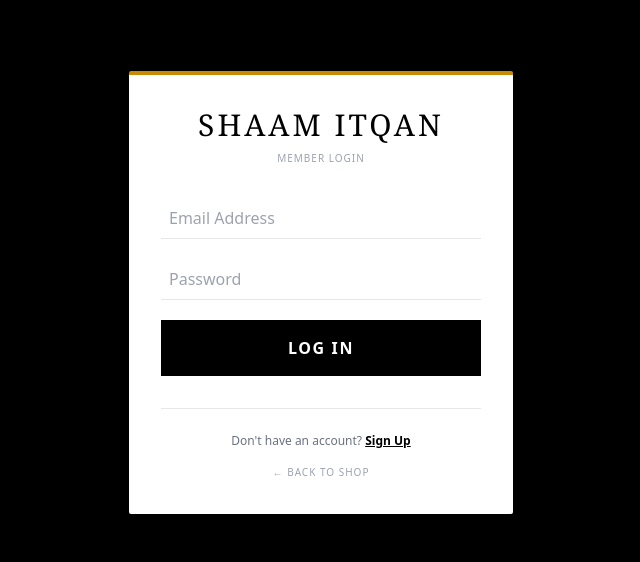
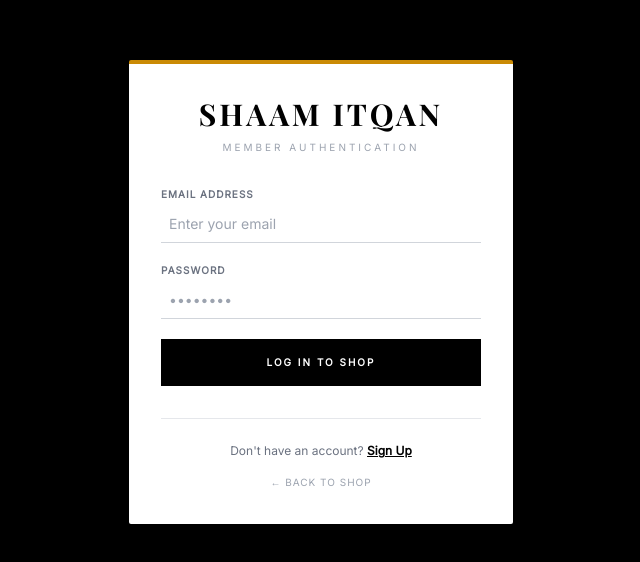
Before and after one commit to mdatikhassan685-arch/shaam-itqan-web, a website: page public/login.html in a window 1280 px wide. Shown: the part 108-670 px from the top of the page, without its empty margins (319-959 px from the left). Drawn offline with nearby package versions, Linux system fonts and the light colour scheme; some packages are replaced by stand-ins of ours; a script that the page names is missing.

Commit message:
Update login.html

```diff
--- a/public/login.html
+++ b/public/login.html
@@ -5,20 +5,39 @@
     <meta name="viewport" content="width=device-width, initial-scale=1.0">
     <title>Login | SHAAM ITQAN</title>
     <script src="https://cdn.tailwindcss.com"></script>
+    <script src="https://cdn.jsdelivr.net/npm/sweetalert2@11"></script>
+    <style>
+        @import url('https://fonts.googleapis.com/css2?family=Playfair+Display:wght@700&family=Inter:wght@300;400&display=swap');
+        body { font-family: 'Inter', sans-serif; background-color: #000; }
+        .serif { font-family: 'Playfair Display', serif; }
+    </style>
 </head>
-<body class="bg-black flex items-center justify-center min-h-screen p-4">
+<body class="flex items-center justify-center min-h-screen p-4">
+
     <div class="bg-white p-8 rounded-sm shadow-2xl w-full max-w-sm border-t-4 border-yellow-600">
         <div class="text-center mb-8">
-            <h1 class="text-3xl font-serif tracking-widest text-black">SHAAM ITQAN</h1>
-            <p class="text-[10px] uppercase tracking-widest text-gray-400 mt-2">Member Login</p>
+            <h1 class="serif text-3xl tracking-widest text-black">SHAAM ITQAN</h1>
+            <p class="text-[10px] uppercase tracking-[0.3em] text-gray-400 mt-2">Member Authentication</p>
         </div>
+
         <div class="space-y-5">
-            <input id="email" type="email" placeholder="Email Address" class="w-full border-b p-2 outline-none focus:border-yellow-600 transition">
-            <input id="pass" type="password" placeholder="Password" class="w-full border-b p-2 outline-none focus:border-yellow-600 transition">
-            <button onclick="login()" class="w-full bg-black text-white py-4 mt-4 font-bold tracking-widest hover:bg-yellow-600 transition">LOG IN</button>
+            <div>
+                <label class="text-[10px] uppercase tracking-widest text-gray-500 mb-1 block font-bold">Email Address</label>
+                <input id="email" type="email" placeholder="Enter your email" class="w-full border-b border-gray-300 p-2 focus:outline-none focus:border-yellow-600 transition text-sm">
+            </div>
+
+            <div>
+                <label class="text-[10px] uppercase tracking-widest text-gray-500 mb-1 block font-bold">Password</label>
+                <input id="pass" type="password" placeholder="••••••••" class="w-full border-b border-gray-300 p-2 focus:outline-none focus:border-yellow-600 transition text-sm">
+            </div>
+
+            <button onclick="login()" class="w-full bg-black text-white py-4 mt-4 text-[10px] font-bold tracking-[0.2em] hover:bg-yellow-600 transition-all duration-300">
+                LOG IN TO SHOP
+            </button>
         </div>
+
         <div class="mt-8 text-center border-t pt-6">
-            <p class="text-xs text-gray-500">Don't have an account? <a href="/signup.html" class="text-black font-bold underline">Sign Up</a></p>
+            <p class="text-xs text-gray-500">Don't have an account? <a href="/signup.html" class="text-black font-bold hover:text-yellow-600 underline transition">Sign Up</a></p>
             <a href="/" class="text-[10px] uppercase tracking-widest text-gray-400 mt-4 inline-block hover:text-black">← Back to Shop</a>
         </div>
     </div>
@@ -28,7 +47,10 @@
             const email = document.getElementById('email').value;
             const password = document.getElementById('pass').value;
 
-            if(!email || !password) return alert("ইমেইল এবং পাসওয়ার্ড দিন");
+            if(!email || !password) {
+                Swal.fire({ icon: 'warning', title: 'Required', text: 'ইমেইল এবং পাসওয়ার্ড দিন' });
+                return;
+            }
 
             try {
                 const res = await fetch('/api/login', {
@@ -40,13 +62,18 @@
                 const data = await res.json();
                 if(res.ok) {
                     localStorage.setItem('user', JSON.stringify(data.user));
-                    alert("Login Successful!");
-                    window.location.href = '/';
+                    Swal.fire({
+                        icon: 'success',
+                        title: 'Welcome Back!',
+                        text: 'Login Successful',
+                        showConfirmButton: false,
+                        timer: 1500
+                    }).then(() => { window.location.href = '/'; });
                 } else {
-                    alert(data.message || "Invalid Credentials");
+                    Swal.fire({ icon: 'error', title: 'Login Failed', text: data.message || 'ইমেইল বা পাসওয়ার্ড ভুল' });
                 }
             } catch (err) {
-                alert("Server error. Please try again later.");
+                Swal.fire({ icon: 'error', title: 'Error', text: 'সার্ভারে কানেক্ট করা যাচ্ছে না' });
             }
         }
     </script>
```
